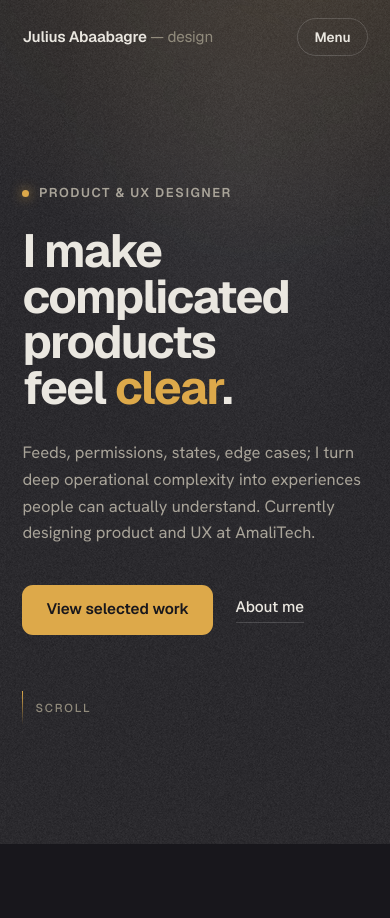
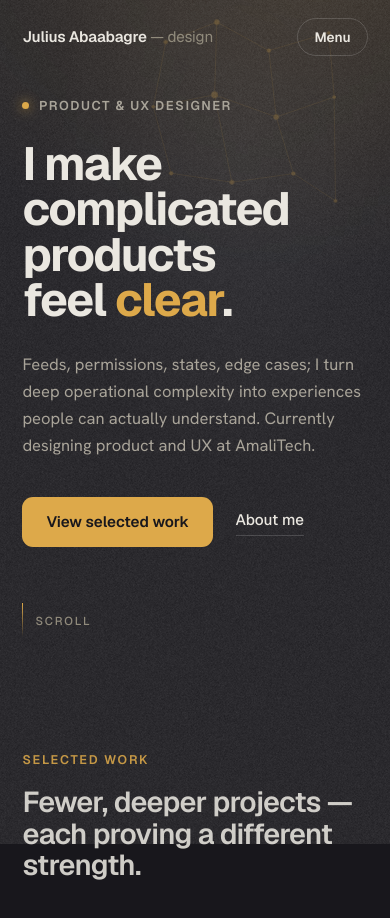
Before and after one commit to Jabaabagre/julius-portfolio, a Next.js app: page / in a window 390 px wide. Shown: the top 918 px of the page. Built offline with nearby package versions, Linux system fonts and the light colour scheme.

Commit message:
fix: remove excess mobile hero spacing and show node motif on small screens

```diff
--- a/src/app/page.tsx
+++ b/src/app/page.tsx
@@ -112,9 +112,9 @@ export default function Home() {
       <Header variant="home" />
 
       <main id="top" className="relative z-[1]">
-        <section className="mx-auto grid min-h-dvh max-w-[76rem] items-center px-[clamp(1.4rem,5vw,4rem)]">
-          <div className="grid grid-cols-1 items-center gap-[clamp(2rem,5vw,4rem)] pt-[6rem] pb-[2rem] max-[900px]:grid-cols-1 min-[901px]:pt-[8rem] min-[901px]:grid-cols-[minmax(0,1.05fr)_minmax(0,.75fr)]">
-            <div>
+        <section className="relative mx-auto grid max-w-[76rem] items-center px-[clamp(1.4rem,5vw,4rem)] min-[901px]:min-h-dvh">
+          <div className="relative grid grid-cols-1 items-center gap-[clamp(2rem,5vw,4rem)] pt-[6rem] pb-[2rem] max-[900px]:grid-cols-1 min-[901px]:pt-[8rem] min-[901px]:grid-cols-[minmax(0,1.05fr)_minmax(0,.75fr)]">
+            <div className="relative z-[1]">
               <div className="flex animate-[om-rise_.8s_cubic-bezier(.2,.7,.2,1)_both] items-center gap-[.6rem]">
                 <span className="h-[7px] w-[7px] rounded-full bg-gold shadow-[0_0_12px_rgba(221,169,74,.9)]" />
                 <span className="font-display text-[.8rem] font-semibold tracking-[.12em] text-muted uppercase">
--- a/src/components/node-motif.tsx
+++ b/src/components/node-motif.tsx
@@ -159,7 +159,7 @@ export function NodeMotif() {
   return (
     <div
       aria-hidden="true"
-      className="mx-auto hidden w-full max-w-[460px] opacity-55 min-[901px]:block"
+      className="pointer-events-none absolute top-0 right-0 z-0 w-[62vw] max-w-[240px] opacity-25 min-[901px]:static min-[901px]:mx-auto min-[901px]:w-full min-[901px]:max-w-[460px] min-[901px]:opacity-55"
     >
       <svg
         ref={svgRef}
```
